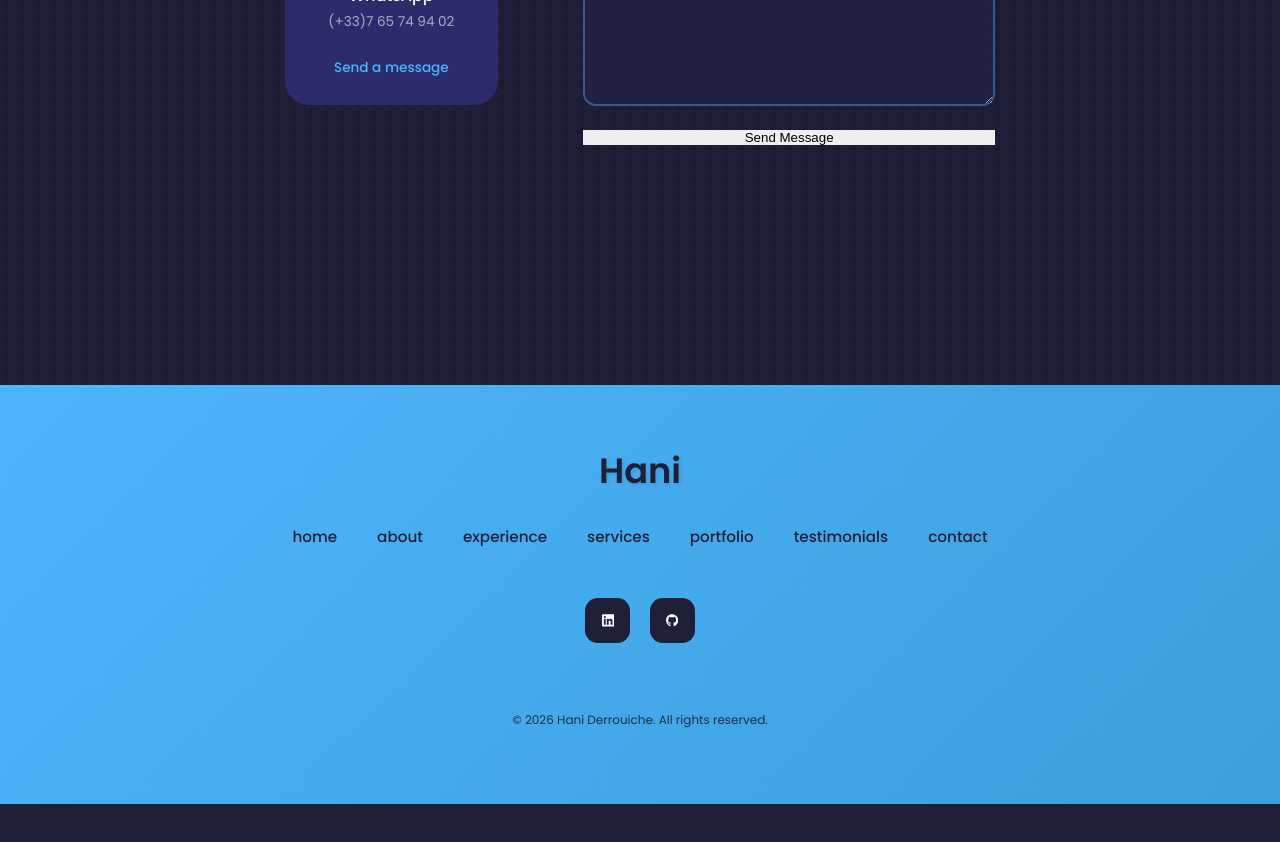
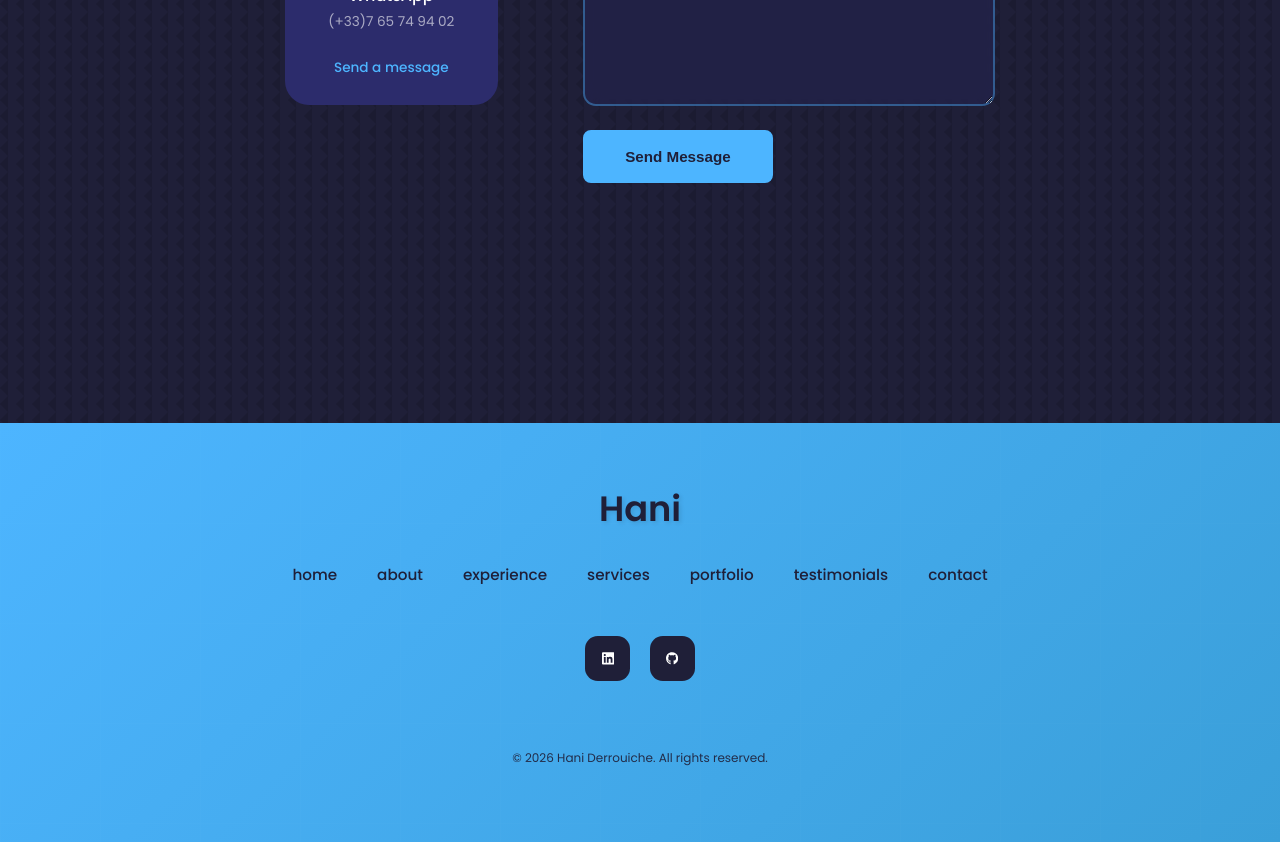
Before and after one commit to Hani19000/Portfolio-Hani, a React (Vite) app in the folder Portfolio/: page / in a window 1280 px wide. Shown: the part 5620-6462 px from the top of the page. Before the commit the page ends 6424 px from the top, so only its background shows below. Built offline with nearby package versions, Linux system fonts and the light colour scheme.

Commit message:
mise a jours

```diff
--- a/Portfolio/src/components/contact/components/ContactForm.jsx
+++ b/Portfolio/src/components/contact/components/ContactForm.jsx
@@ -7,7 +7,7 @@ function ContactForm() {
       <input type="text" name="name" placeholder="Your Full Name" required />
       <input type="email" name="email" placeholder="Your Email" required />
       <textarea name="message" rows="7" placeholder="Your Message" required />
-      <button type="submit" disabled={isLoading}>
+      <button type="submit" className="btn btn-primary" disabled={isLoading}>
         {isLoading ? "Envoi en cours..." : "Send Message"}
       </button>
     </form>
```
Also changed, not shown: 1 other file (tests, documents, lock files or other folders).
